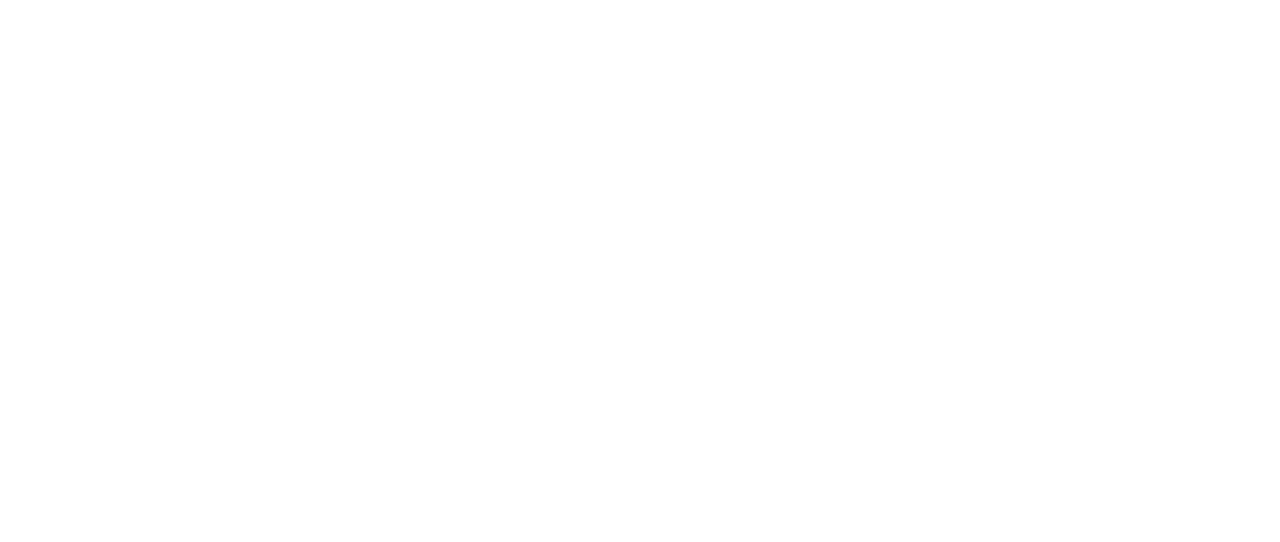
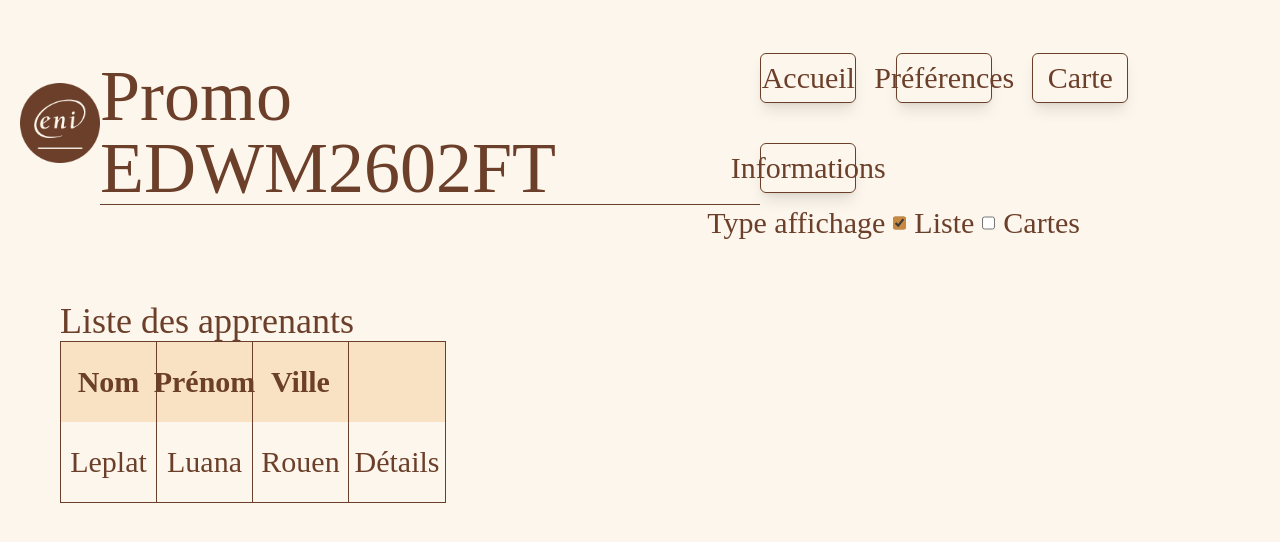
Before and after one commit to LuanaLpt/Projet-Web, a plain HTML site: page index.html in a window 1280 px wide. Drawn offline with nearby package versions, Linux system fonts and the light colour scheme; a web font is replaced by a local one.

Commit message:
nouveaux fichiers html

```diff
--- a/index.html
+++ b/index.html
@@ -4,9 +4,47 @@
     <meta charset="UTF-8">
     <meta name="viewport" content="width=device-width, initial-scale=1.0">
     <script src="https://cdn.jsdelivr.net/npm/@tailwindcss/browser@4"></script>
-    <title>Document</title>
+    <style>
+@import url('https://fonts.googleapis.com/css2?family=Hi+Melody&display=swap');
+</style>
+
+    <title>PromoENI- Accueil</title>
 </head>
-<body>
-
+<body class="bg-[#FDF6EC] font-[Hi_Melody] text-[#6B3F2A] m-0" >
+    <nav class="flex items-center  justify-between mt-10 ml-5 mr-5" >
+        <img class="h-[10vh]" src="enilogopng.png">
+        <h1 class="border-b text-7xl mt-5">Promo EDWM2602FT </h1>
+        <div class=" flex-wrap flex flex-row gap-10 text-3xl">
+            <a href="index.html" class="hover:bg-[#F9E2C3] border shadow-lg rounded-md h-[2vh] w-[12vh] p-6 flex items-center justify-center">Accueil</a>
+            <a href="preferences.html" class="hover:bg-[#F9E2C3] border shadow-lg rounded-md h-[2vh] w-[12vh] p-6 flex items-center justify-center">Préférences</a>
+            <a href="map.html" class="hover:bg-[#F9E2C3] border shadow-lg rounded-md h-[2vh] w-[12vh] p-6 flex items-center justify-center">Carte</a>
+            <a href="info.html" class="hover:bg-[#F9E2C3] border shadow-lg rounded-md h-[2vh] w-[12vh] p-6 flex items-center justify-center">Informations</a>
+        </div>
+    </nav>
+    <div class="flex justify-end gap-2 text-3xl mr-50"> Type affichage
+        <input class="accent-[#C8883F]" type="checkbox" checked id="liste" name="liste">
+        <label for="liste">Liste</label>
+        <input class="accent-[#C8883F]" type="checkbox" id="cartes" name="cartes">
+        <label for="cartes">Cartes</label>
+    </div>
+    <h2 class="ml-15 mt-15 text-4xl">Liste des apprenants</h2>
+    <div class="text-3xl ml-15">
+        <table>
+            <thead class="border">
+                <tr class="flex flex-row bg-[#F9E2C3]">
+                    <th class="h-[2vh] w-[12vh] p-10 flex items-center justify-center border-r">Nom</th>
+                    <th class=" h-[2vh] w-[12vh] p-10 flex items-center justify-center border-r">Prénom</th>
+                    <th class=" h-[2vh] w-[12vh] p-10 flex items-center justify-center border-r">Ville</th>
+                    <th class=" h-[2vh] w-[12vh] p-10 flex items-center justify-center "> </th>
+                </tr>
+                <tr class="flex flex-row">
+                   <th class="font-thin h-[2vh] w-[12vh] p-10 flex items-center justify-center border-r">Leplat</th>
+                    <th class="font-thin h-[2vh] w-[12vh] p-10 flex items-center justify-center border-r">Luana</th>
+                    <th class="font-thin h-[2vh] w-[12vh] p-10 flex items-center justify-center border-r">Rouen</th>
+                    <th class="font-thin h-[2vh] w-[12vh] p-10 flex items-center justify-center ">Détails</th>
+                </tr>
+            </thead>
+        </table>
+    </div>
 </body>
 </html>
```
Also changed, not shown: info.html (added, +51 -0 lines), enilogopng.png (added), logo.png (added), map.html (added), preferences.html (added).
